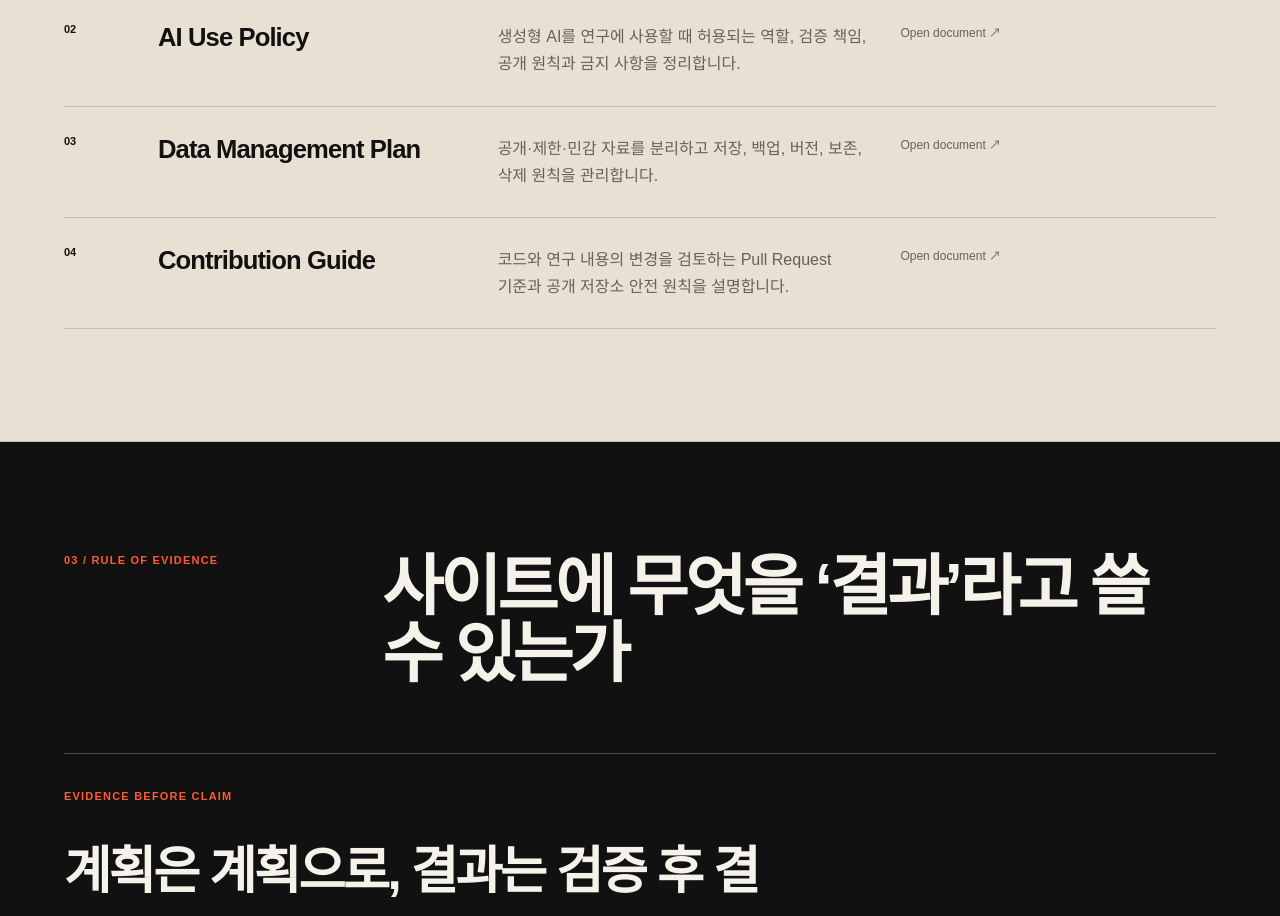
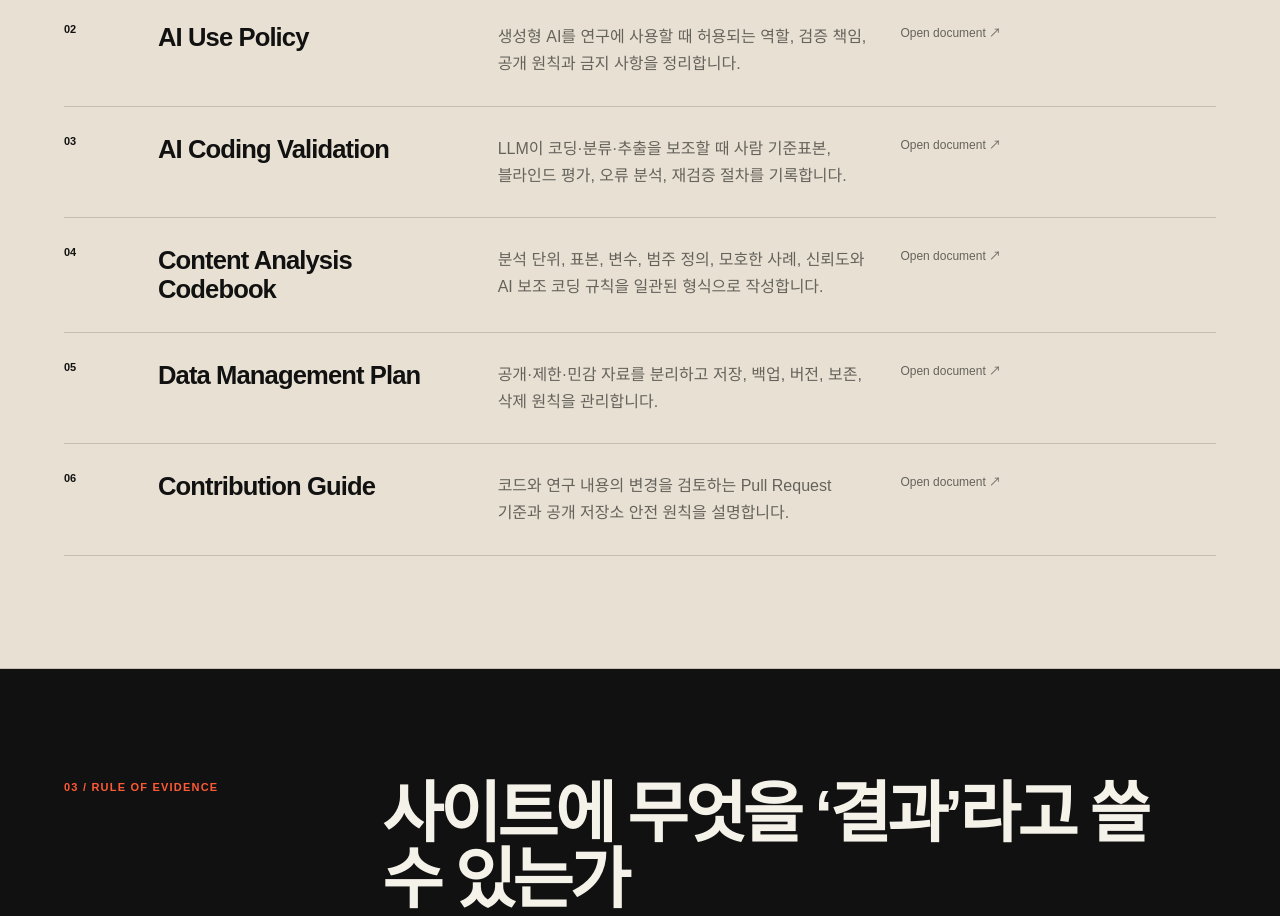
Before and after one commit to Jxny0ung/ddalkak-lab-hai, a Next.js app: page /handbook in a window 1280 px wide. Shown: the part 2220-3136 px from the top of the page. Built offline with nearby package versions, Linux system fonts and the light colour scheme.

Commit message:
Expand research handbook with coding protocols

```diff
--- a/src/app/handbook/page.tsx
+++ b/src/app/handbook/page.tsx
@@ -49,6 +49,18 @@ const resources = [
     description:
       "생성형 AI를 연구에 사용할 때 허용되는 역할, 검증 책임, 공개 원칙과 금지 사항을 정리합니다.",
     href: "https://github.com/Jxny0ung/ddalkak-lab-hai/blob/main/docs/ai-use-policy.md",
+  },
+  {
+    title: "AI Coding Validation",
+    description:
+      "LLM이 코딩·분류·추출을 보조할 때 사람 기준표본, 블라인드 평가, 오류 분석, 재검증 절차를 기록합니다.",
+    href: "https://github.com/Jxny0ung/ddalkak-lab-hai/blob/main/docs/ai-assisted-coding-validation.md",
+  },
+  {
+    title: "Content Analysis Codebook",
+    description:
+      "분석 단위, 표본, 변수, 범주 정의, 모호한 사례, 신뢰도와 AI 보조 코딩 규칙을 일관된 형식으로 작성합니다.",
+    href: "https://github.com/Jxny0ung/ddalkak-lab-hai/blob/main/docs/content-analysis-codebook-template.md",
   },
   {
     title: "Data Management Plan",
```
